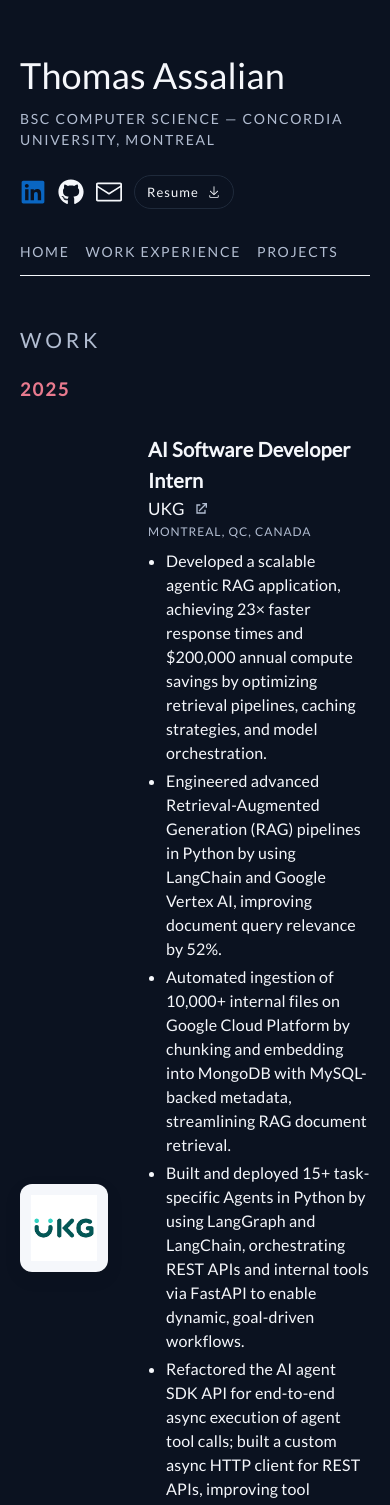
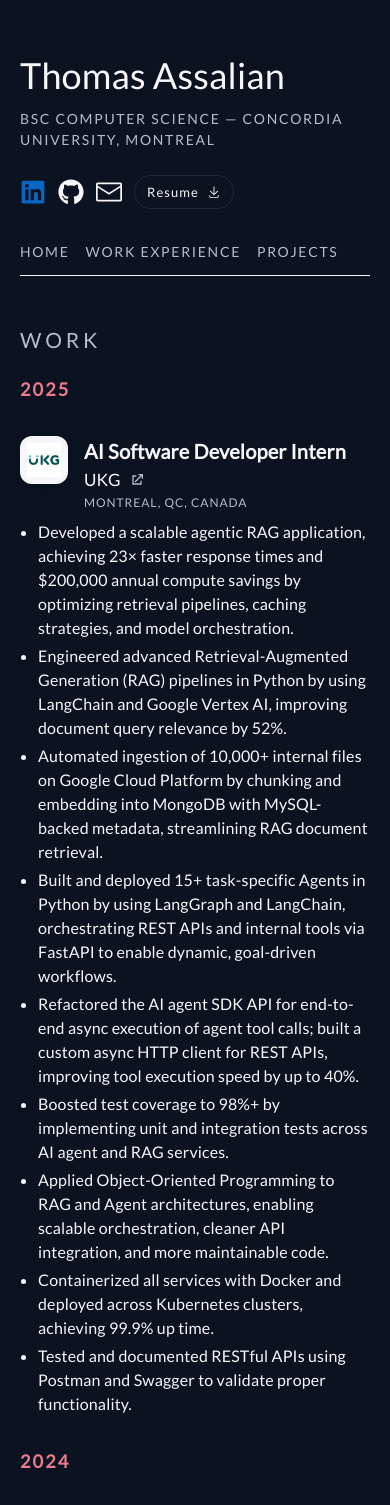
Before and after one commit to TAssalian/TAssalian.github.io, a Next.js app: page /work in a window 390 px wide. Shown: the top 1505 px of the page. Built offline with nearby package versions, Linux system fonts and the light colour scheme.

Commit message:
Centralized work/project text

```diff
--- a/app/globals.css
+++ b/app/globals.css
@@ -214,6 +214,15 @@
   margin-top: 16px;
 }
 
+.intro-details {
+  margin-top: 48px;
+  width: 100%;
+}
+
+.intro-details .description {
+  margin-top: 0;
+}
+
 .intro-image {
   width: 240px;
   flex: 0 0 auto;
@@ -292,6 +301,40 @@
 .experience,
 .project {
   padding: 20px 0;
+}
+
+.experience-header {
+  display: flex;
+  align-items: flex-start;
+  gap: 16px;
+}
+
+.experience-logo {
+  width: 72px;
+  height: 72px;
+  padding: 10px;
+  display: flex;
+  align-items: center;
+  justify-content: center;
+  box-sizing: border-box;
+  background: #ffffff;
+  border: 1px solid var(--border);
+  border-radius: 12px;
+  box-shadow: 0 6px 18px rgba(11, 11, 11, 0.08);
+  flex: 0 0 auto;
+}
+
+.experience-logo img {
+  width: 100%;
+  height: 100%;
+  object-fit: contain;
+  display: block;
+  filter: saturate(0.95);
+}
+
+.theme-dark .experience-logo {
+  background: #f5f7fb;
+  border: 1px solid rgba(245, 247, 251, 0.6);
 }
 
 .experience-location {
@@ -412,11 +455,9 @@
 }
 
 .year-group {
-  display: grid;
-  --year-column: 144px;
-  grid-template-columns: var(--year-column) 1fr;
-  column-gap: 24px;
-  row-gap: 12px;
+  display: flex;
+  flex-direction: column;
+  gap: 12px;
 }
 
 .year-group + .year-group {
@@ -424,62 +465,18 @@
 }
 
 .year-label {
-  min-width: 64px;
   color: rgb(233, 122, 142);
   font-size: 18px;
   font-weight: 600;
   letter-spacing: 0.12em;
   text-transform: uppercase;
-  grid-column: 1;
-  grid-row: 1;
 }
 
 .year-row {
-  display: grid;
-  grid-template-columns: var(--year-column) 1fr;
-  column-gap: 24px;
-  grid-column: 1 / -1;
-  align-items: start;
-}
-
-.year-logo {
-  width: 120px;
-  height: 120px;
-  padding: 12px;
-  display: flex;
-  align-items: center;
-  justify-content: center;
-  box-sizing: border-box;
-  align-self: center;
-  background: #ffffff;
-  border: 1px solid var(--border);
-  border-radius: 12px;
-  box-shadow: 0 6px 18px rgba(11, 11, 11, 0.08);
-}
-
-.year-logo a {
-  display: inline-flex;
-  align-items: center;
-  justify-content: center;
-  width: 100%;
-  height: 100%;
-}
-
-.year-logo img {
-  width: 100%;
-  height: 100%;
-  object-fit: contain;
   display: block;
-  filter: saturate(0.95);
-}
-
-.theme-dark .year-logo {
-  background: #f5f7fb;
-  border: 1px solid rgba(245, 247, 251, 0.6);
 }
 
 .year-item {
-  grid-column: 2;
 }
 
 @media (max-width: 640px) {
@@ -494,24 +491,6 @@
 
   .nav-bar {
     margin-top: 20px;
-  }
-
-  .year-group {
-    --year-column: 112px;
-    grid-template-columns: var(--year-column) 1fr;
-    row-gap: 10px;
-    column-gap: 16px;
-  }
-
-  .year-row {
-    grid-template-columns: var(--year-column) 1fr;
-    column-gap: 16px;
-  }
-
-  .year-logo {
-    width: 88px;
-    height: 88px;
-    padding: 10px;
   }
 
   .footer-actions {
@@ -534,9 +513,9 @@
   }
 
   .experience-logo {
-    width: 40px;
-    height: 40px;
-    flex-basis: 40px;
+    width: 48px;
+    height: 48px;
+    padding: 6px;
   }
 }
 
--- a/app/page.tsx
+++ b/app/page.tsx
@@ -6,7 +6,28 @@
 export default function Home() {
   return (
     <div className="home" id="top">
-      <Introduction contacts={contactLinks} showDetails />
+      <Introduction contacts={contactLinks} />
+
+      <div className="intro-details">
+        <h2 className="section-title">Home</h2>
+        <div className="description">
+          <h3>I'm a software engineering student with 3+ years of experience across coding, software engineering, and artificial intelligence. I have a passion for backend engineering, LLM-based systems, mathematics, theoretical computer science, and lifelong learning. I have previous experience at UKG, Alstom and TELUS.</h3>
+          <br></br>
+          <h3>If you would like to reach out, feel free to contact me via any of my contact information above.</h3>
+        </div>
+        <div className="intro-image-grid">
+          <img
+            className="intro-image"
+            src="/image-1.JPG"
+            alt="Photo 1"
+          />
+          <img
+            className="intro-image"
+            src="/image-2.jpeg"
+            alt="Photo 2"
+          />
+        </div>
+      </div>
 
       <div className="footer-actions">
         <div className="about-this-website-link">
--- a/app/work/page.tsx
+++ b/app/work/page.tsx
@@ -27,14 +27,6 @@
             <div className="year-label">{year}</div>
             {items.map((experience) => (
               <div className="year-row" key={`${year}-${experience.company_name}`}>
-                <div className="year-logo">
-                  {experience.logo_src ? (
-                    <img
-                      src={experience.logo_src}
-                      alt={`${experience.company_name} logo`}
-                    />
-                  ) : null}
-                </div>
                 <div className="year-item">
                   <ExperienceCard experience={experience} />
                 </div>
--- a/components/ExperienceCard.tsx
+++ b/components/ExperienceCard.tsx
@@ -14,6 +14,7 @@
 export function ExperienceCard({experience} : ExperienceProps) {
     const {
         company_name,
+        logo_src,
         title,
         location,
         description
@@ -21,6 +22,13 @@
 
     return (
         <div className="experience">
+            <div className="experience-header">
+                {logo_src ? (
+                    <div className="experience-logo">
+                        <img src={logo_src} alt={`${company_name} logo`} />
+                    </div>
+                ) : null}
+                <div className="experience-meta">
                     <h3 className="experience-title">{title}</h3>
                     <div className="experience-company">
                         <a href={experience.company_url} target="_blank" rel="noreferrer">
@@ -34,6 +42,8 @@
                         </a>
                     </div>
                     <p className="experience-location">{location}</p>
+                </div>
+            </div>
             <ul className="experience-description">
                 {description.map((item, index) => (
                     <li key={`${company_name}-${title}-desc-${index}`}>{item}</li>
--- a/components/Introduction.tsx
+++ b/components/Introduction.tsx
@@ -4,10 +4,9 @@
 
 type IntroductionProps = {
     contacts: Contact[];
-    showDetails?: boolean;
 };
 
-function Introduction({ contacts, showDetails = false }: IntroductionProps) {
+function Introduction({ contacts }: IntroductionProps) {
     return (
         <div className="introduction">
             <div className="intro-header">
@@ -23,27 +22,6 @@
             </div>
             <NavBar />
             <hr className="intro-divider" />
-            {showDetails ? (
-                <>
-                    <div className="description">
-                        <h3>I'm a software engineering student with 3+ years of experience across coding, software engineering, and artificial intelligence. I have a passion for backend engineering, LLM-based systems, mathematics, theoretical computer science, and lifelong learning. I have previous experience at UKG, Alstom and TELUS.</h3>
-                        <br></br>
-                        <h3>If you would like to reach out, feel free to contact me via any of my contact information above.</h3>
-                    </div>
-                    <div className="intro-image-grid">
-                        <img
-                            className="intro-image"
-                            src="/image-1.JPG"
-                            alt="Photo 1"
-                        />
-                        <img
-                            className="intro-image"
-                            src="/image-2.jpeg"
-                            alt="Photo 2"
-                        />
-                    </div>
-                </>
-            ) : null}
         </div>
     );
 }
--- a/data/project.ts
+++ b/data/project.ts
@@ -6,7 +6,7 @@
         project_url: "https://github.com/TAssalian/compiler",
         year: "2025",
         description: [
-            "Currently contains the compiler front-end only, implementing a lexer + token generation system for a custom language, \
+            "Currently contains the compiler front-end only (a lexer + token generation system) for a custom language, \
             producing standardized token streams for parsing.",
             "Includes validation rules + error reporting for malformed lexemes, reserved word misuse, and invalid identifiers."
         ],
```
Lines whose indentation alone changed are shown as unchanged.
